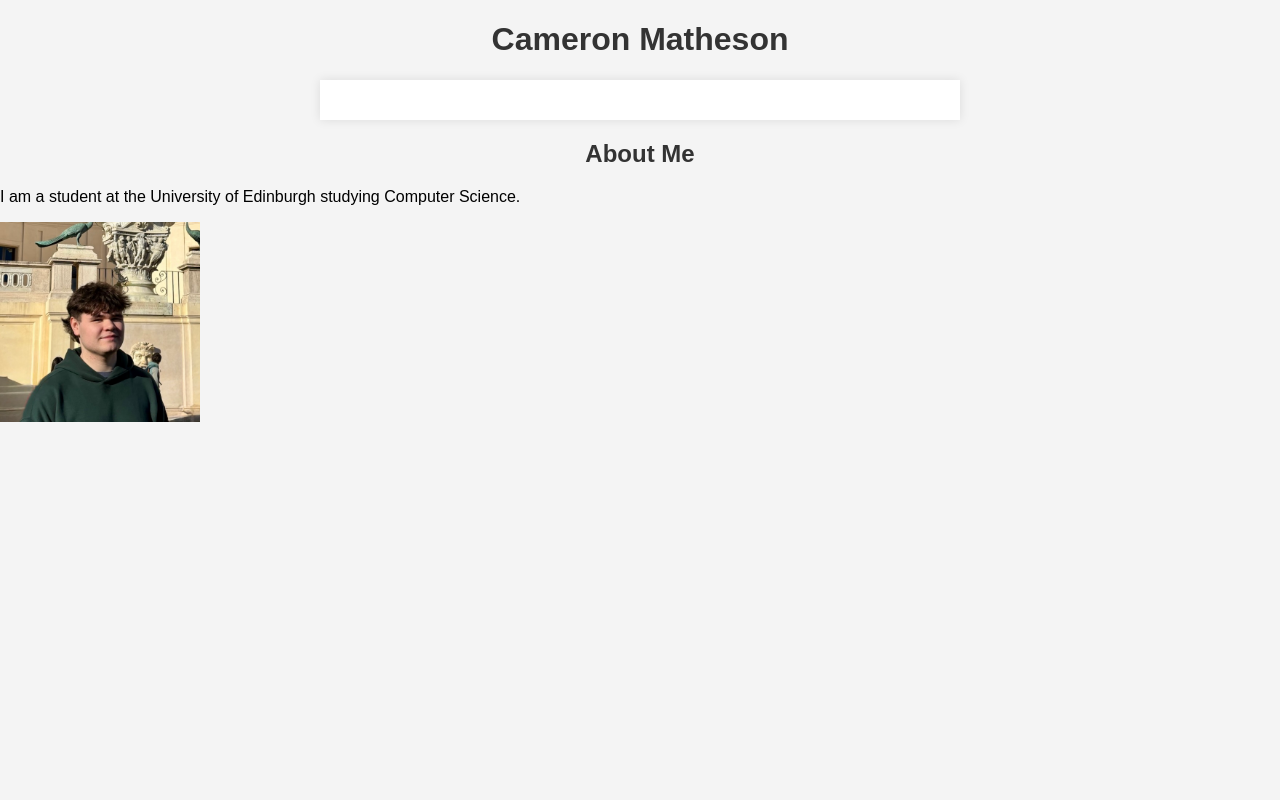
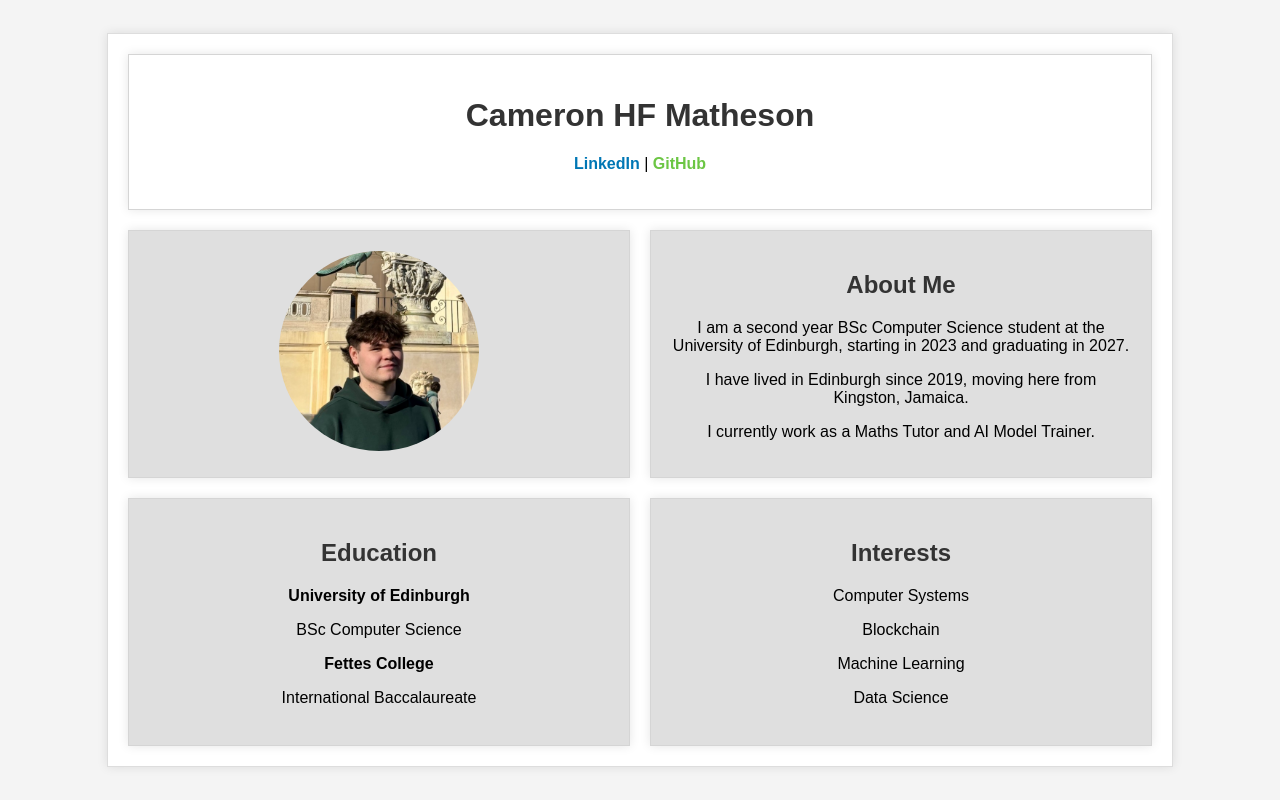
Before and after one commit to chf-math/cvsite, a plain HTML site: page index.html in a window 1280 px wide. Drawn offline with Linux system fonts and the light colour scheme.

Commit message:
Grid layout, added info and links

```diff
--- a/index.html
+++ b/index.html
@@ -8,17 +8,37 @@
     <link rel="stylesheet" href="styles.css">
 </head>
 <body>
-    <h1>
-        Cameron Matheson
-    </h1>
-    <section id="about-me"></section>
-        <h2>
-            About Me
-        </h2>
-        <p>
-            I am a student at the University of Edinburgh studying Computer Science.
-        </p>
-        <img src="images/profilepic.JPG" alt="Profile Picture" style="width:200px;height:auto;">
-    </section>
+    <div class="grid-container">
+        <div class="grid-item name-box">
+            <h1>Cameron HF Matheson</h1>
+            <p>
+                <a href="https://www.linkedin.com/in/cmathesonhf" target="_blank" class="linkedin-link">LinkedIn</a> |
+                <a href="https://github.com/chf-math" target="_blank" class="github-link">GitHub</a>
+            </p>
+        </div>
+        <div class="grid-item">
+            <img src="images/profilepic.JPG" alt="Profile Picture" class="profile-pic">
+        </div>
+        <div class="grid-item">
+            <h2>About Me</h2>
+            <p>I am a second year BSc Computer Science student at the University of Edinburgh, starting in 2023 and graduating in 2027.</p>
+            <p>I have lived in Edinburgh since 2019, moving here from Kingston, Jamaica.</p>
+            <p>I currently work as a Maths Tutor and AI Model Trainer.</p>
+        </div>
+        <div class="grid-item">
+            <h2>Education</h2>
+            <p><strong>University of Edinburgh</strong></p>
+            <p>BSc Computer Science</p>
+            <p><strong>Fettes College</strong></p>
+            <p>International Baccalaureate</p>
+        </div>
+        <div class="grid-item">
+            <h2>Interests</h2>
+            <p>Computer Systems</p>
+            <p>Blockchain</p>
+            <p>Machine Learning</p>
+            <p>Data Science</p>
+        </div>
+    </div>
 </body>
 </html>
--- a/styles.css
+++ b/styles.css
@@ -3,23 +3,47 @@ body {
     margin: 0;
     padding: 0;
     background-color: #f4f4f4;
+    display: flex;
+    justify-content: center;
+    align-items: center;
+    height: 100vh;
+}
+
+.grid-container {
+    display: grid;
+    grid-template-columns: repeat(2, 1fr);
+    grid-template-rows: auto repeat(2, 1fr);
+    gap: 20px;
+    width: 80%;
+    max-width: 1200px;
+    padding: 20px;
+    background-color: #fff;
+    box-shadow: 0 0 10px rgba(0, 0, 0, 0.1);
+    border: 1px solid #ddd;
+}
+
+.grid-item {
+    background-color: #dfdfdf;
+    padding: 20px;
+    border: 1px solid #d5d5d5;
+    box-shadow: 0 0 10px rgba(0, 0, 0, 0.1);
+    text-align: center;
+}
+
+.name-box {
+    grid-column: span 2;
+    background-color: #fff;
+    padding: 20px;
+    border: 1px solid #d5d5d5;
+    box-shadow: 0 0 10px rgba(0, 0, 0, 0.1);
+    text-align: center;
 }
 
 h1, h2 {
     color: #333;
-    text-align: center;
 }
 
-#about-me {
-    background-color: #fff;
-    padding: 20px;
-    margin: 20px auto;
-    width: 80%;
-    max-width: 600px;
-    box-shadow: 0 0 10px rgba(0, 0, 0, 0.1);
-}
-
-#about-me img {
+.profile-pic {
     display: block;
     margin: 0 auto;
     border-radius: 50%;
@@ -27,15 +51,31 @@ h1, h2 {
     height: 200px;
 }
 
+a.linkedin-link {
+    color: #0077b5;
+    text-decoration: none;
+    font-weight: bold;
+}
+
+a.github-link {
+    color: #6cc644;
+    text-decoration: none;
+    font-weight: bold;
+}
+
+a:hover {
+    text-decoration: underline;
+}
+
 @media (max-width: 600px) {
-    #about-me img {
+    .grid-container {
+        grid-template-columns: 1fr;
+        grid-template-rows: repeat(6, auto);
+    }
+
+    .profile-pic {
         width: 100%;
         max-width: 200px;
         height: auto;
     }
 }
-
-#about-me p {
-    text-align: center;
-    color: #666;
-}
```
